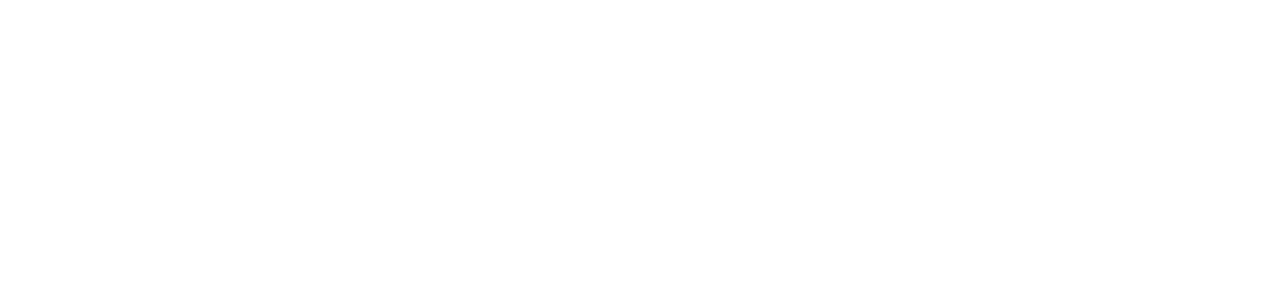
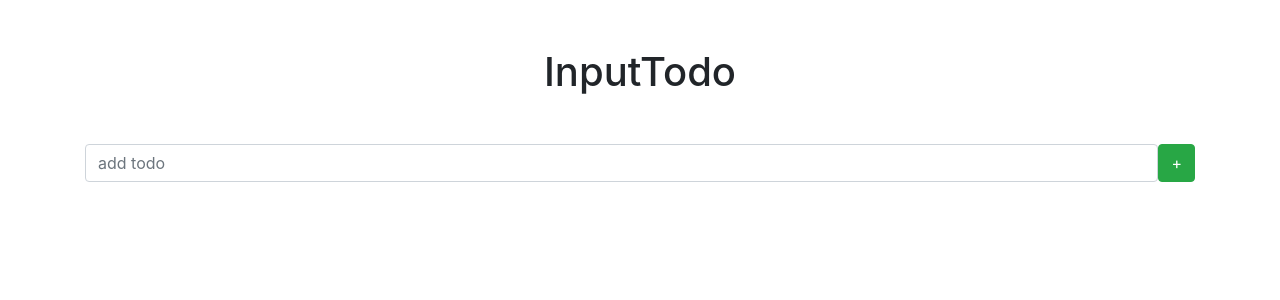
Before and after one commit to joezucco/todo, a React (Create React App) app in the folder client/: page / in a window 1280 px wide. Shown: the top 300 px of the page. Built offline with nearby package versions, Linux system fonts and the light colour scheme.

Commit message:
skeleton input jsx

```diff
--- a/client/src/App.js
+++ b/client/src/App.js
@@ -4,7 +4,13 @@ import EditTodo from './components/EditTodo';
 import './App.css';
 
 function App() {
-  return <div className='App'></div>;
+  return (
+    <div className='App'>
+      <div className='container'>
+        <InputTodo />
+      </div>
+    </div>
+  );
 }
 
 export default App;
--- a/client/src/components/InputTodo.js
+++ b/client/src/components/InputTodo.js
@@ -1,5 +1,15 @@
+import { useState } from 'react';
+
 const InputTodo = () => {
-  return <div>InputTodo</div>;
+  return (
+    <div>
+      <h1 className='text-center my-5'>InputTodo</h1>
+      <form className='d-flex'>
+        <input type='text' placeholder='add todo' className='form-control' />
+        <button className='btn btn-success'>+</button>
+      </form>
+    </div>
+  );
 };
 
 export default InputTodo;
```
